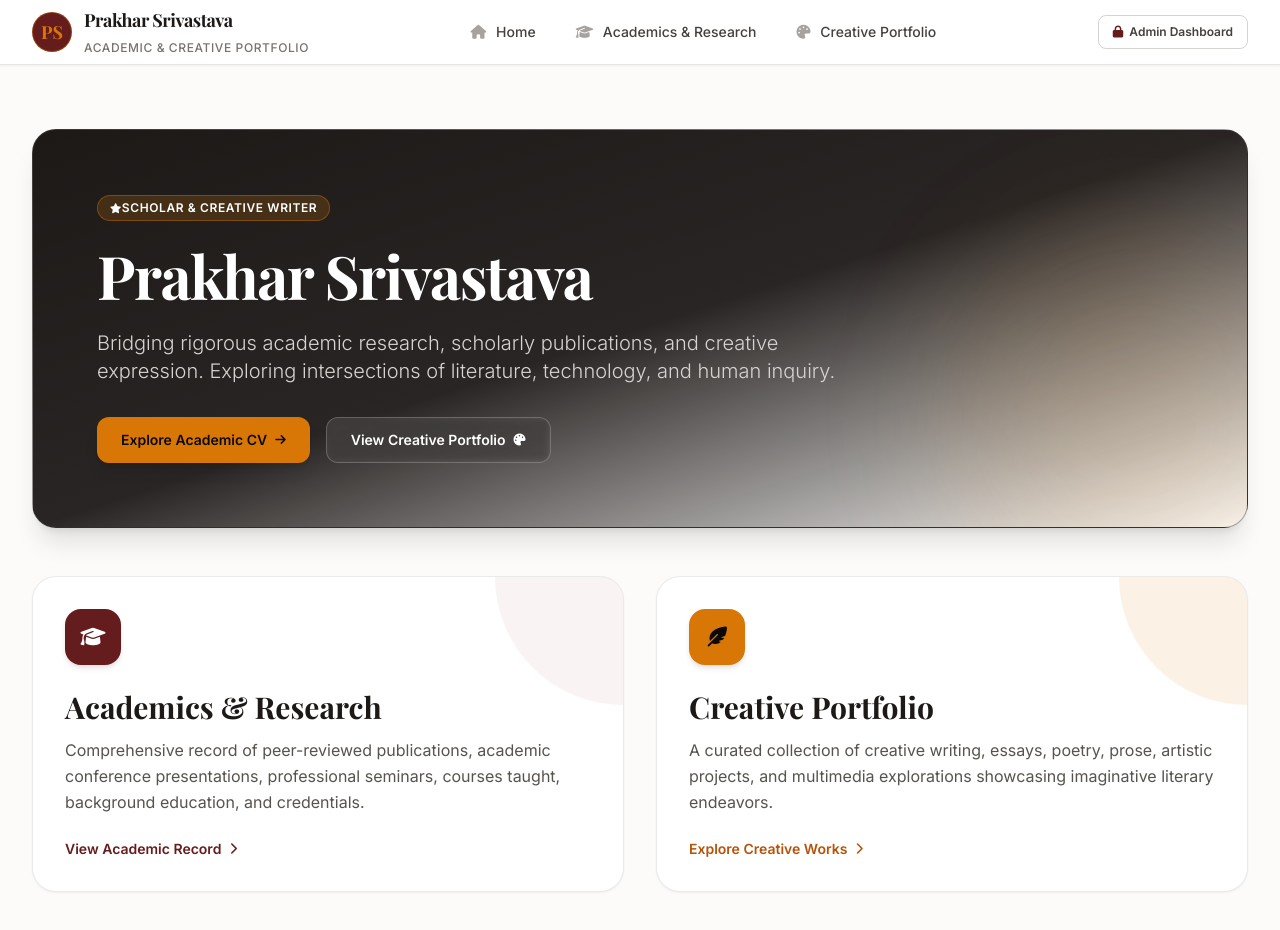
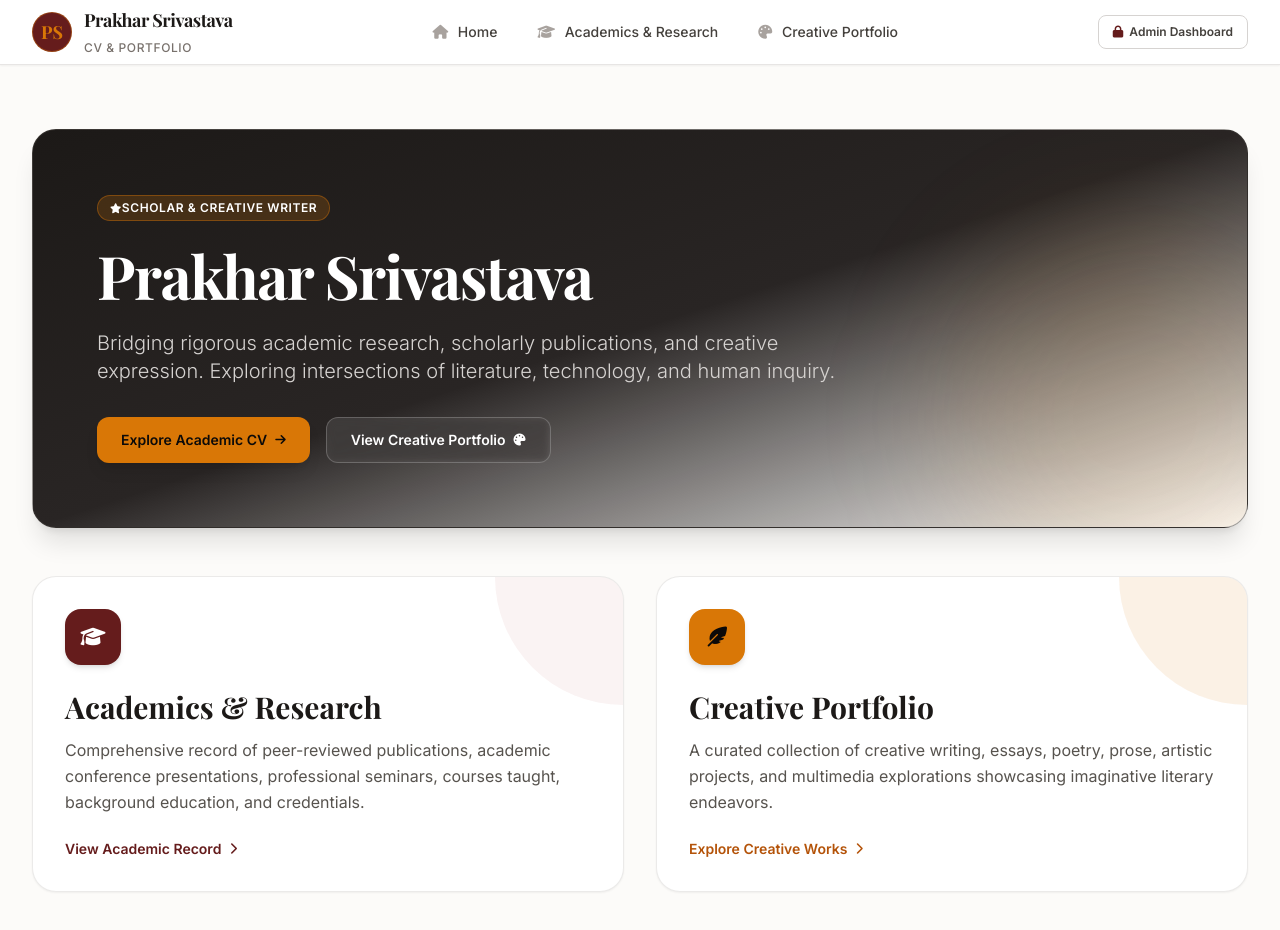
Before and after one commit to dr-arcady/prakhar-cv, a plain HTML site: page index.html in a window 1280 px wide. Shown: the top 930 px of the page. Drawn offline with nearby package versions, Linux system fonts and the light colour scheme; a web font is replaced by a local one.

Commit message:
Update index.html

```diff
--- a/index.html
+++ b/index.html
@@ -87,7 +87,7 @@
                 </div>
                 <div>
                     <span class="font-serif font-bold text-lg text-stone-900 tracking-tight block">Prakhar Srivastava</span>
-                    <span class="text-xs text-stone-500 tracking-wider uppercase font-medium">Academic & Creative Portfolio</span>
+                    <span class="text-xs text-stone-500 tracking-wider uppercase font-medium">CV & Portfolio</span>
                 </div>
             </div>
 
```
